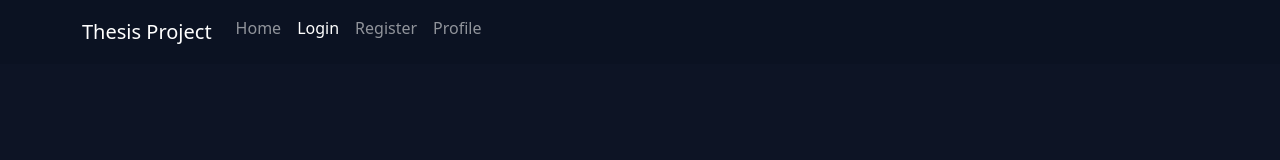
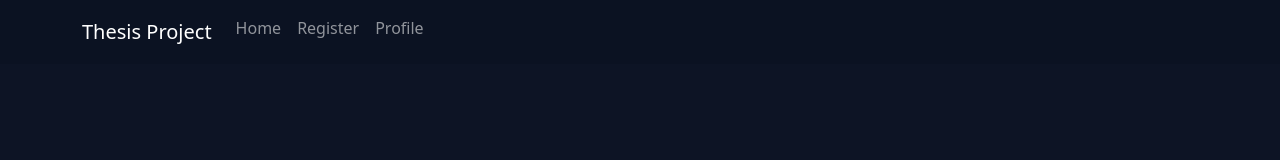
Before and after one commit to Wide-Stars/thesis-project-client, a React (Vite) app: page /login in a window 1280 px wide. Shown: the top 160 px of the page. Built offline with nearby package versions, Linux system fonts and the light colour scheme; grey boxes are pictures that could not be loaded; the HTML template or start-up script is replaced by a standard one.

Commit message:
fix: add dynamic nav link

```diff
--- a/src/components/NavBar.jsx
+++ b/src/components/NavBar.jsx
@@ -8,10 +8,11 @@ const navBar = () => {
   const { pathname } = useLocation();
 
   const userId = localStorage.getItem('id');
+  const isLogedin = localStorage.getItem('logedin');
 
   //logout button handler
   const logoutBtn = () => {
-    localStorage.setItem('logedin', '0');
+    localStorage.setItem('logedin', false);
     localStorage.removeItem('token');
     navigate('/login');
   };
@@ -46,6 +47,7 @@ const navBar = () => {
                 Home
               </Link>
             </li>
+            {pathname === '/register' && (
               <li className="nav-item">
                 <Link
                   className={`nav-link ${
@@ -56,7 +58,9 @@ const navBar = () => {
                 >
                   Login
                 </Link>
-            </li>{' '}
+              </li>
+            )}
+            {pathname === '/login' && (
               <li className="nav-item">
                 <Link
                   className={`nav-link ${
@@ -67,7 +71,8 @@ const navBar = () => {
                 >
                   Register
                 </Link>
-            </li>{' '}
+              </li>
+            )}
             <li className="nav-item">
               <Link
                 className={`nav-link ${
--- a/src/pages/Login.jsx
+++ b/src/pages/Login.jsx
@@ -38,7 +38,7 @@ const Login = () => {
         isLoading: false,
       });
       localStorage.setItem('token', res.data.token);
-      localStorage.setItem('logedin', '0');
+      localStorage.setItem('logedin', true);
       localStorage.setItem('id', res.data.id);
 
       navigate('/');
```
Lines whose indentation alone changed are shown as unchanged.
